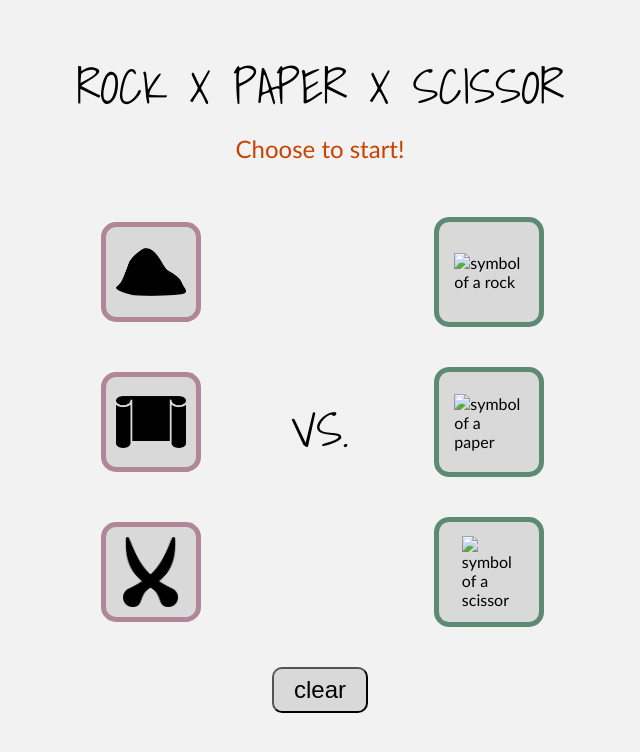
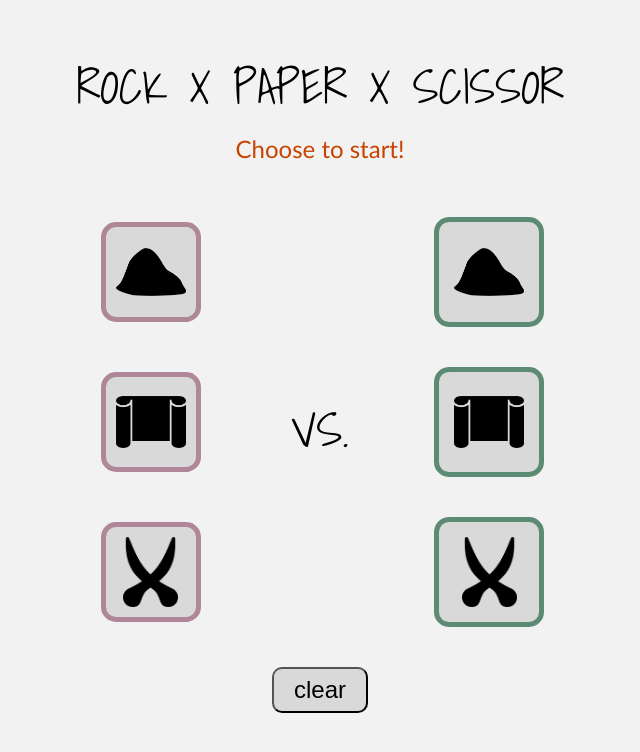
Before and after one commit to emze77/rock-paper-scissor, a plain HTML site: page index.html in a window 1280 px wide. Shown: the whole page, without its empty margins (320-960 px from the left). Drawn offline with Linux system fonts and the light colour scheme; the site is published under a folder, as on GitHub Pages, so addresses that start at the root find nothing.

Commit message:
fix: make relative path ComputerArea

```diff
--- a/index.html
+++ b/index.html
@@ -32,13 +32,13 @@
         </div>
         <div id="computerChoice" class="sideArea">
             <div id="computerChoiceRock" class="computerButton">
-                <img src="/img/rock-stein.png" alt="symbol of a rock" width="70px" class="rps-img">
+                <img src="./img/rock-stein.png" alt="symbol of a rock" width="70px" class="rps-img">
             </div>
             <div id="computerChoicePaper" class="computerButton">
-                <img src="/img/paper-papier.png" alt="symbol of a paper" width="70px" class="rps-img">
+                <img src="./img/paper-papier.png" alt="symbol of a paper" width="70px" class="rps-img">
             </div>
             <div id="computerChoiceScissor" class="computerButton">
-                <img src="/img/schere-scissor.png" alt="symbol of a scissor" width="55px" class="rps-img">
+                <img src="./img/schere-scissor.png" alt="symbol of a scissor" width="55px" class="rps-img">
             </div>
         </div>
     </section>
```
